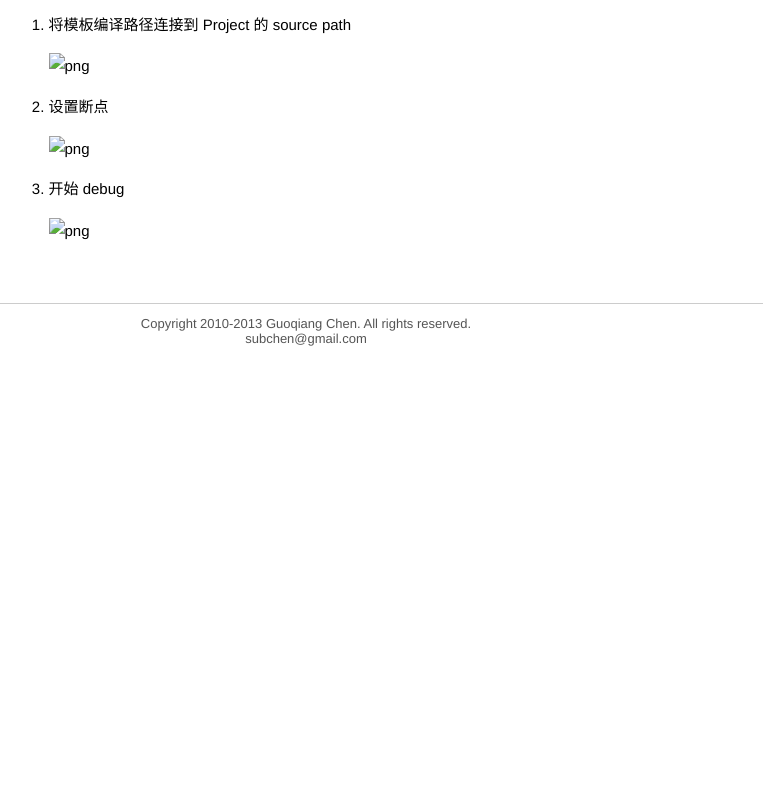
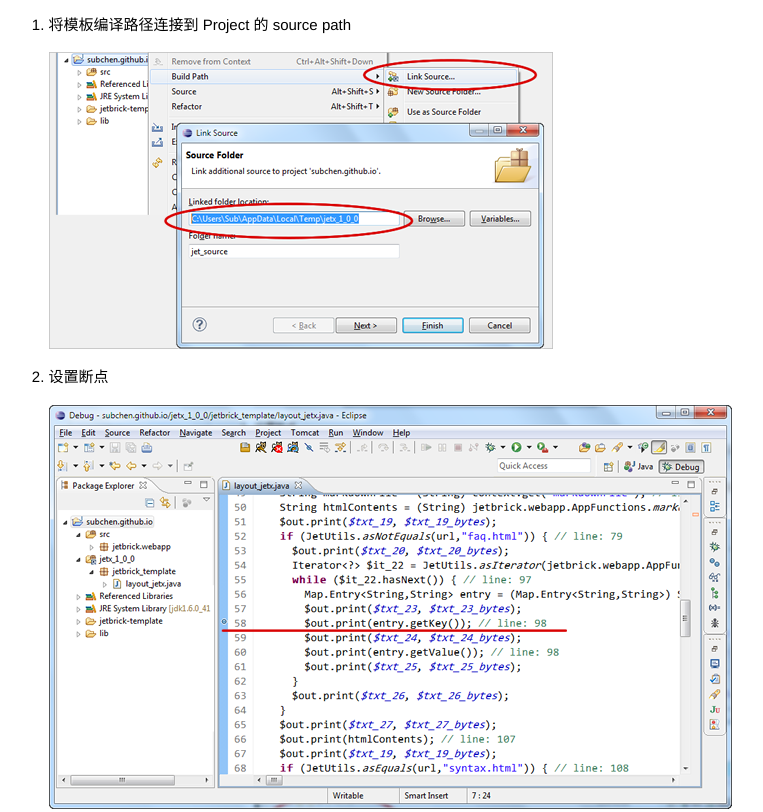
Before and after one commit to subchen/subchen.github.io, a plain HTML site: page jetbrick-template/userguide.html in a window 1280 px wide. Shown: the part 7699-8511 px from the top of the page, without its empty margins (334-1097 px from the left). Before the commit the page ends 8057 px from the top, so only its background shows below. Drawn offline with Linux system fonts and the light colour scheme.

Commit message:
Update jetbrick-template

```diff
--- a/jetbrick-template/userguide.html
+++ b/jetbrick-template/userguide.html
@@ -399,9 +399,9 @@ Exception in thread "main" java.lang.ClassCastException: java.lang.String cannot
  <li><p>用 Eclipse 进行调试</p></li>
 </ul>
 <ol>
- <li><p>将模板编译路径连接到 Project 的 source path</p><p><img src="../static/images/screen_link_source.png" alt="png" /></p></li>
- <li><p>设置断点 </p><p><img src="../static/images/screen_set_breakpoint.png" alt="png" /></p></li>
- <li><p>开始 debug</p><p><img src="../static/images/screen_debug.png" alt="png" /></p></li>
+ <li><p>将模板编译路径连接到 Project 的 source path</p><p><img src="../assets/images/screen_link_source.png" alt="png" /></p></li>
+ <li><p>设置断点 </p><p><img src="../assets/images/screen_set_breakpoint.png" alt="png" /></p></li>
+ <li><p>开始 debug</p><p><img src="../assets/images/screen_debug.png" alt="png" /></p></li>
 </ol>
 <!-- markdown body end -->
 
```
